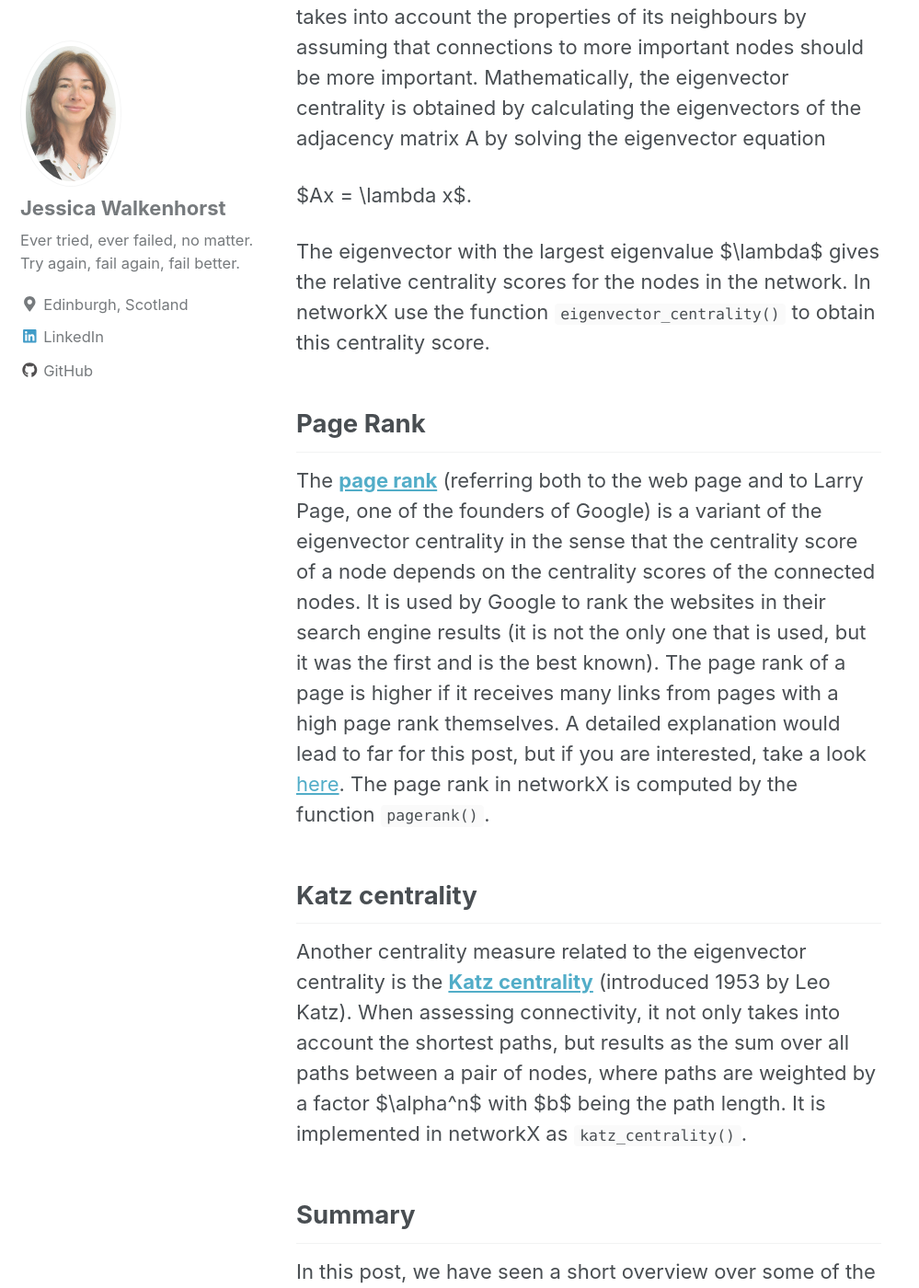
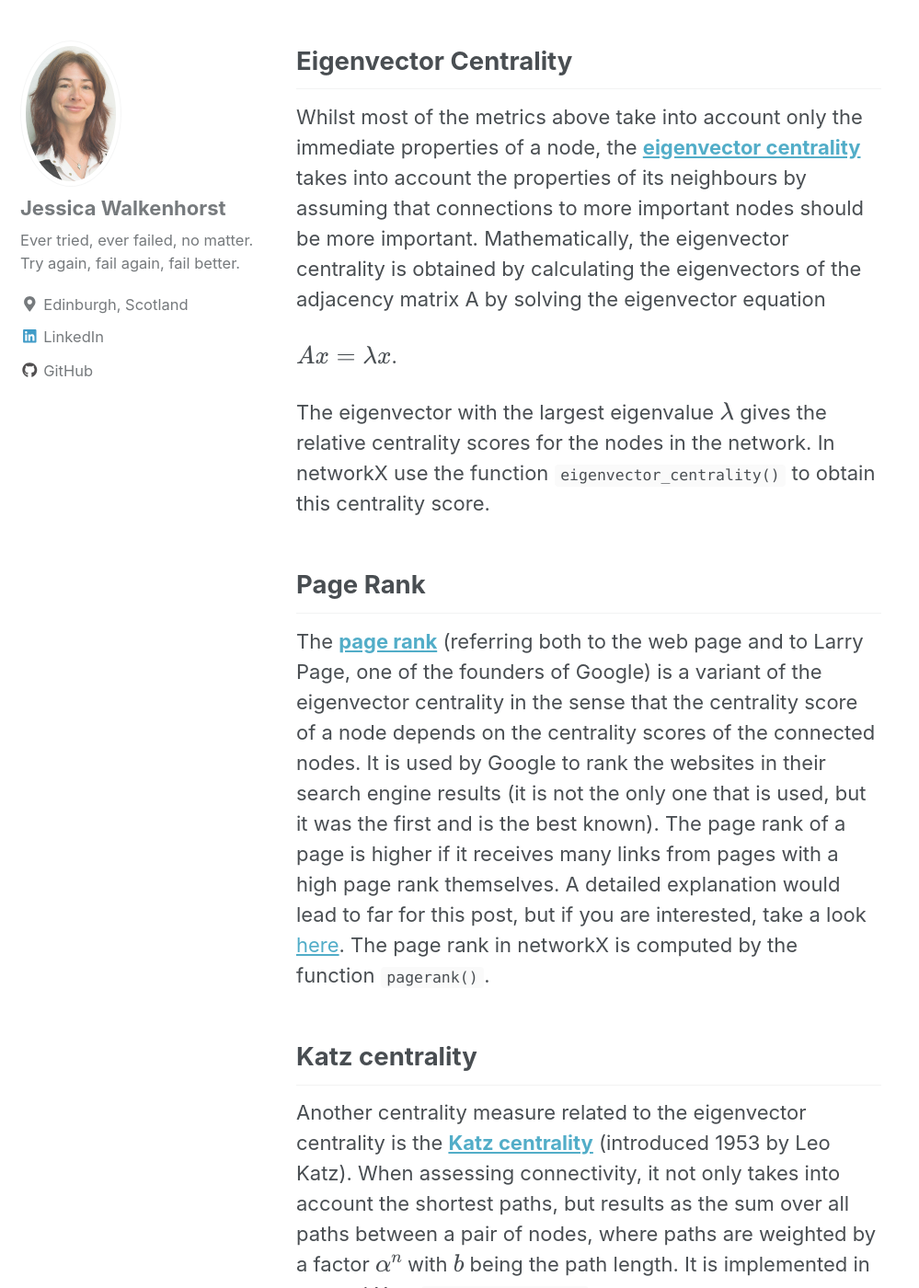
Before and after one commit to walkenho/walkenho.github.io, a Jekyll site: the page built from _posts/2018-09-10-graph-theory-and-networkX-part3.md, in a window 1280 px wide and 1400 px high, scrolled down 6408 px. Shown: the whole window at 92% size, without its empty margins (0-999 px from the left). Built offline with Jekyll 4.4.1, drawn with Linux system fonts in a browser that asks for light colours; nearby versions of some CDN libraries; formulas are drawn with MathJax 3; some of the changed text lies outside the part shown.

Commit message:
Fixed all mathematical environments in graph theory part 3 post.

```diff
--- a/_posts/2018-09-10-graph-theory-and-networkX-part3.md
+++ b/_posts/2018-09-10-graph-theory-and-networkX-part3.md
@@ -44,9 +44,9 @@ In a directed graph, one can distinguish between the **in-degree** counting the
 
 However, while the degree is well suited to compare different nodes within a network, it is not suited to compare different networks since with the number of nodes in a network, also the possible number of edges grows. Therefore we need to normalize, leading us to the **degree centrality**, which is defined as the number of edges normalized by the number of nodes in the network minus one:
 
-${ c_D(s) = \frac{d(s)}{n-1}}$
+$${ c_D(s) = \frac{d(s)}{n-1}}$$
 
-with $d(s)$ being the degree of node $s$ and $n$ the number of nodes in the network.
+with $$d(s)$$ being the degree of node $$s$$ and $$n$$ the number of nodes in the network.
 
 The function `degree_centrality()` returns a dictionary of nodes with their degree centralities:
 
@@ -83,9 +83,9 @@ print(nx.out_degree_centrality(G_d))
 
 The [**closeness centrality**](https://en.wikipedia.org/wiki/Closeness_centrality) of a node gives us a measure of how quickly one can get from this node to all other nodes (remember the example of the distribution center). The closeness centrality is defined as the inverse of the sum of shortest paths from this node to all others, normalized by the number of total nodes in the network minus one:
 
-$c_C(s) = \frac{n - 1}{\sum_{t\in G} p(s, t)}$
+$$c_C(s) = \frac{n - 1}{\sum_{t\in G} p(s, t)}$$
 
-with $p(s,t)$ being the shortest path between nodes $s$ and $t$ and $n$ being the number of nodes in the network.  The shorter the connections to all nodes are, the larger is the closeness centrality.
+with $$p(s,t)$$ being the shortest path between nodes $$s$$ and $$t$$ and $$n$$ being the number of nodes in the network.  The shorter the connections to all nodes are, the larger is the closeness centrality.
 
 Note, that while normalization of the closeness centrality is straight forward for completely connected networks, several scenarios are possible for unconnected graphs. One might want to normalize using the total number of nodes in the network or alternatively only the number of nodes in the connected subgraph. NetworkX offers solutions to both situations by allowing us to set the `normalized` parameter. `normalized = True` (default) normalizes by the number of nodes in the subgraph, `normalized=False` normalizes by using the total number of nodes in the graph.
 
@@ -97,9 +97,9 @@ Note that the closeness centrality of a node, which cannot reach any other node
 
 Another way of thinking about importance is to say that what makes a node important is being included in many shortest paths between other nodes. This is the basis of the [**betweenness centrality**](https://en.wikipedia.org/wiki/Betweenness_centrality), which was firstly formalized by Freeman [here](https://www.jstor.org/stable/3033543?origin=crossref&seq=1#page_scan_tab_contents). The betweenness centrality could be a good centrality measure for traffic junctions for example or for determining who to talk to in a social network if you need to get in contact with somebody specific. The betweenness centrality is defined as
 
-$c_B(v) =\sum_{s,t \in G} \frac{p(s, t|v)}{p(s, t)}$
+$$c_B(v) =\sum_{s,t \in G} \frac{p(s, t|v)}{p(s, t)}$$
 
-with $G$ being the graph, $p(s, t)$ the number of shortest paths between nodes $s$ and $t$ and $p(s, t|v)$ the number of those paths  passing through the node $v$. The betweenness centrality is included in networkX as `betweenness_centrality()`.
+with $$G$$ being the graph, $$p(s, t)$$ the number of shortest paths between nodes $$s$$ and $$t$$ and $$p(s, t|v)$$ the number of those paths  passing through the node $$v$$. The betweenness centrality is included in networkX as `betweenness_centrality()`.
 
 A variant of the betweenness centrality is **Newman's betweenness centrality**. Whilst the standard betweenness centrality takes into account only shortest paths, Newman's betweenness centrality takes into account all paths via a random walk method with weights assigned according to the path lenghts. Whilst published in 2005 in Elsevier, the publication presenting the metric can also be found on the archive [here](https://arxiv.org/abs/cond-mat/0309045). It is implemented in networkX as `load_centrality()`.
 
@@ -107,15 +107,15 @@ A variant of the betweenness centrality is **Newman's betweenness centrality**.
 
 Whilst most of the metrics above take into account only the immediate properties of a node, the [**eigenvector centrality**](https://en.wikipedia.org/wiki/Eigenvector_centrality) takes into account the properties of its neighbours by assuming that connections to more important nodes should be more important. Mathematically, the eigenvector centrality is obtained by calculating the eigenvectors of the adjacency matrix A by solving the eigenvector equation
 
-$Ax = \lambda x$.
+$$Ax = \lambda x$$.
 
-The eigenvector with the largest eigenvalue $\lambda$ gives the relative centrality scores for the nodes in the network. In networkX use the function `eigenvector_centrality()` to obtain this centrality score.
+The eigenvector with the largest eigenvalue $$\lambda$$ gives the relative centrality scores for the nodes in the network. In networkX use the function `eigenvector_centrality()` to obtain this centrality score.
 
 ## Page Rank
 The [**page rank**](https://en.wikipedia.org/wiki/PageRank) (referring both to the web page and to Larry Page, one of the founders of Google) is a variant of the eigenvector centrality in the sense that the centrality score of a node depends on the centrality scores of the connected nodes. It is used by Google to rank the websites in their search engine results (it is not the only one that is used, but it was the first and is the best known). The page rank of a page is higher if it receives many links from pages with a high page rank themselves. A detailed explanation would lead to far for this post, but if you are interested, take a look [here](https://en.wikipedia.org/wiki/PageRank). The page rank in networkX is computed by the function `pagerank()`.
 
 ## Katz centrality
-Another centrality measure related to the eigenvector centrality is the [**Katz centrality**](https://en.wikipedia.org/wiki/Katz_centrality) (introduced 1953 by Leo Katz). When assessing connectivity, it not only takes into account the shortest paths, but results as the sum over all paths between a pair of nodes, where paths are weighted by a factor $\alpha^n$ with $b$ being the path length. It is implemented in networkX as `katz_centrality()`.
+Another centrality measure related to the eigenvector centrality is the [**Katz centrality**](https://en.wikipedia.org/wiki/Katz_centrality) (introduced 1953 by Leo Katz). When assessing connectivity, it not only takes into account the shortest paths, but results as the sum over all paths between a pair of nodes, where paths are weighted by a factor $$\alpha^n$$ with $$b$$ being the path length. It is implemented in networkX as `katz_centrality()`.
 
 ## Summary
 
```
